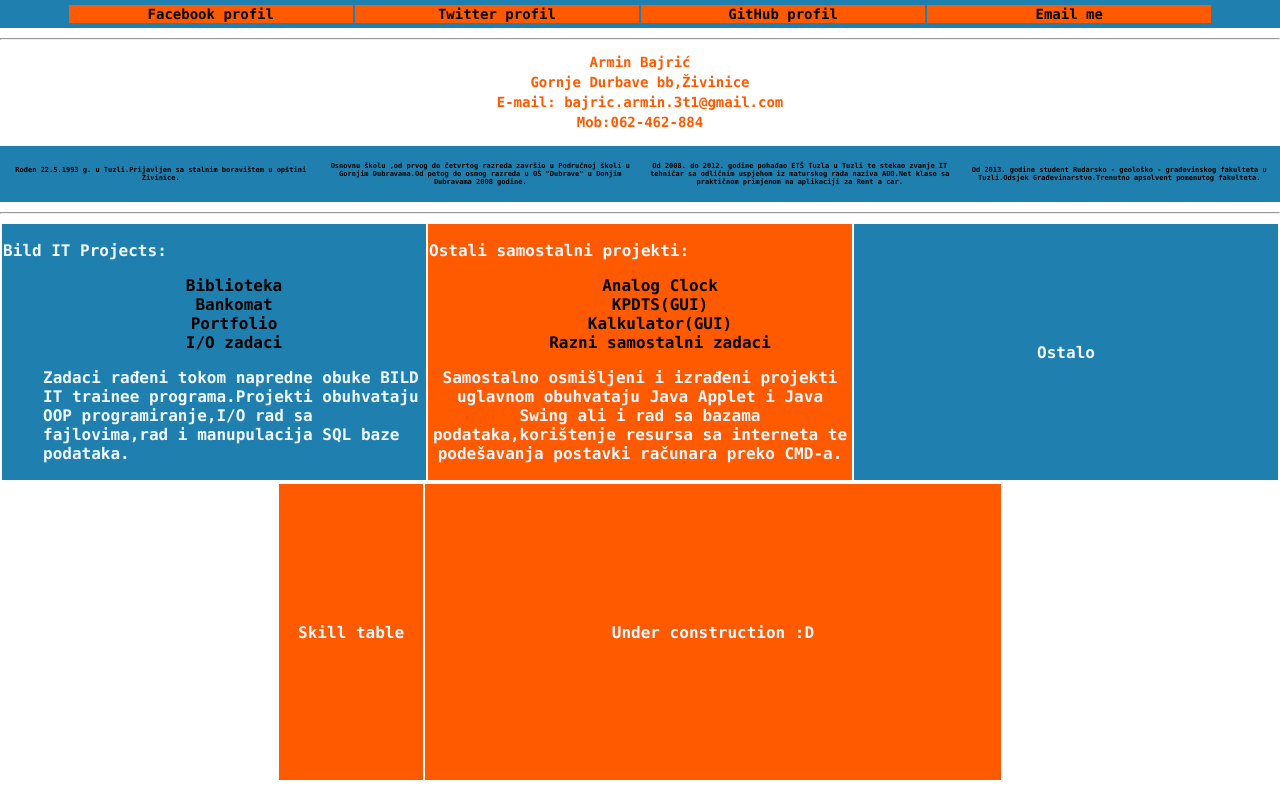
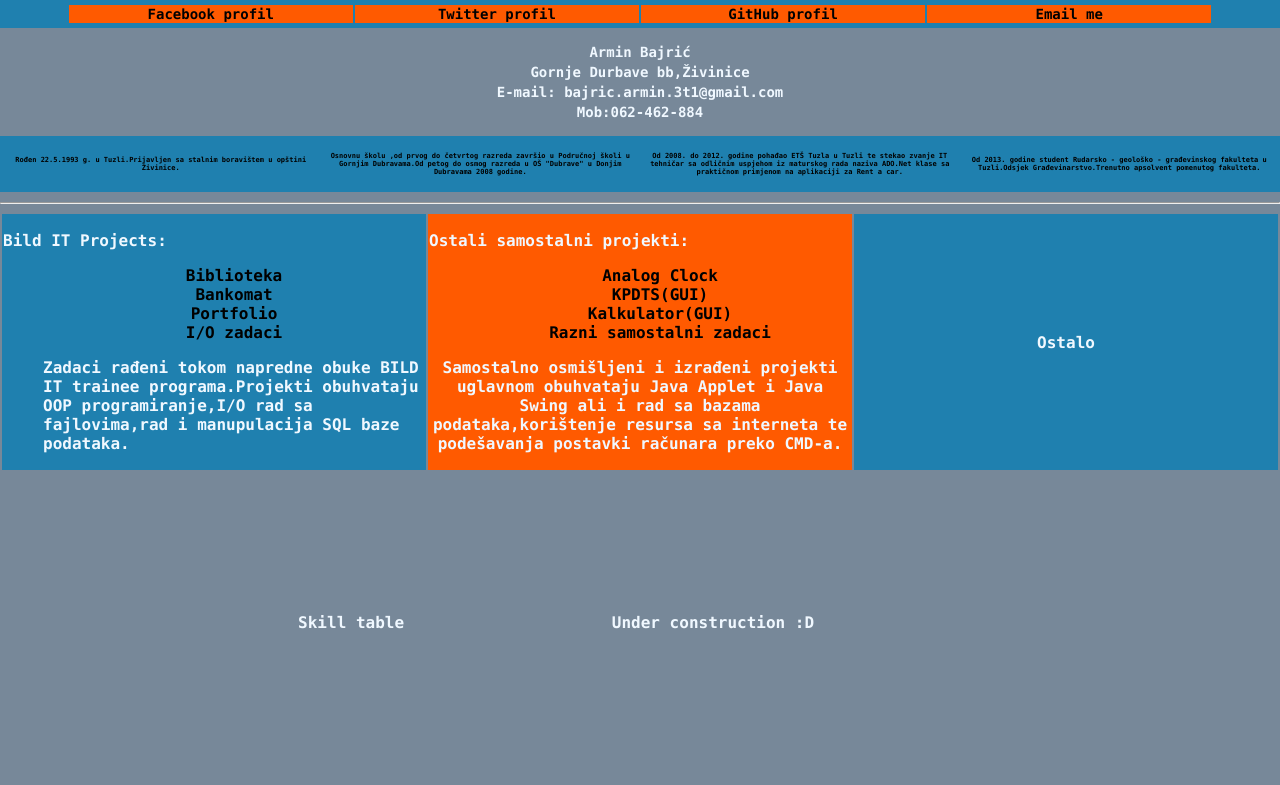
Before and after one commit to arminbajric/Node.js-portfolio, a plain HTML site: page index.html in a window 1280 px wide. Shown: the top 785 px of the page. Drawn offline with Linux system fonts and the light colour scheme.

Commit message:
Portfolio

```diff
--- a/index.html
+++ b/index.html
@@ -113,7 +113,7 @@ function checkTime(i) {
 	font-family: Consolas, "Andale Mono", "Lucida Console", "Lucida Sans Typewriter", Monaco, "Courier New", "monospace";
 			font-size: 14px;
 
-			color: #ff5a00;
+			color: aliceblue;
 }
 
 		}
@@ -187,7 +187,7 @@ function checkTime(i) {
 		}
 		.skill
 		{
-		background-color: #ff5a00;
+		background-color:lightslategray;
 			max-width: 70%;
 		}
 		#about
@@ -205,7 +205,7 @@ function checkTime(i) {
 </head>
 
 
-<body >
+<body style="background-color: lightslategray">
 
 
 
@@ -226,8 +226,8 @@ function checkTime(i) {
 		</tr>
 		</table>
 
-	<hr></hr>
-<table align="center" width="90%">
+
+<table align="center" width="100%" style="background-color: lightslategray;" >
 <tr width="90%" align="center">
 <th>
 
@@ -254,6 +254,7 @@ function checkTime(i) {
 	</tr>
 </table>
 	<hr> </hr>
+	<div style="background-color:lightslategray">
 	<table width="100%">
 		<tr width="90%" >
 			<th class="projectsBlue">
@@ -300,5 +301,6 @@ function checkTime(i) {
 		<p float="left" style="padding-left: 50px">Student i aspolvent Rudarsko-geološko-građevinskog fakulteta u Tuzli na odsjeku za građevinarstvo.Veliki pobornik svih tehničkih nauka i ogranaka.U kratko zaljublenik u sve stvari sa naglaskom na logiku.Trenutno pohađam BILD IT training naprednu obuku u Doboju.Poznavalac velikog broja tehnologija u IT sektoru što se pored programiranja odnosi i na područje automatike i robotike,te elektronike. </p>
 		<p align="center">Created by Armin Bajrić</p>
 	</div>
+	</div>
 </body>
 </html>
```
